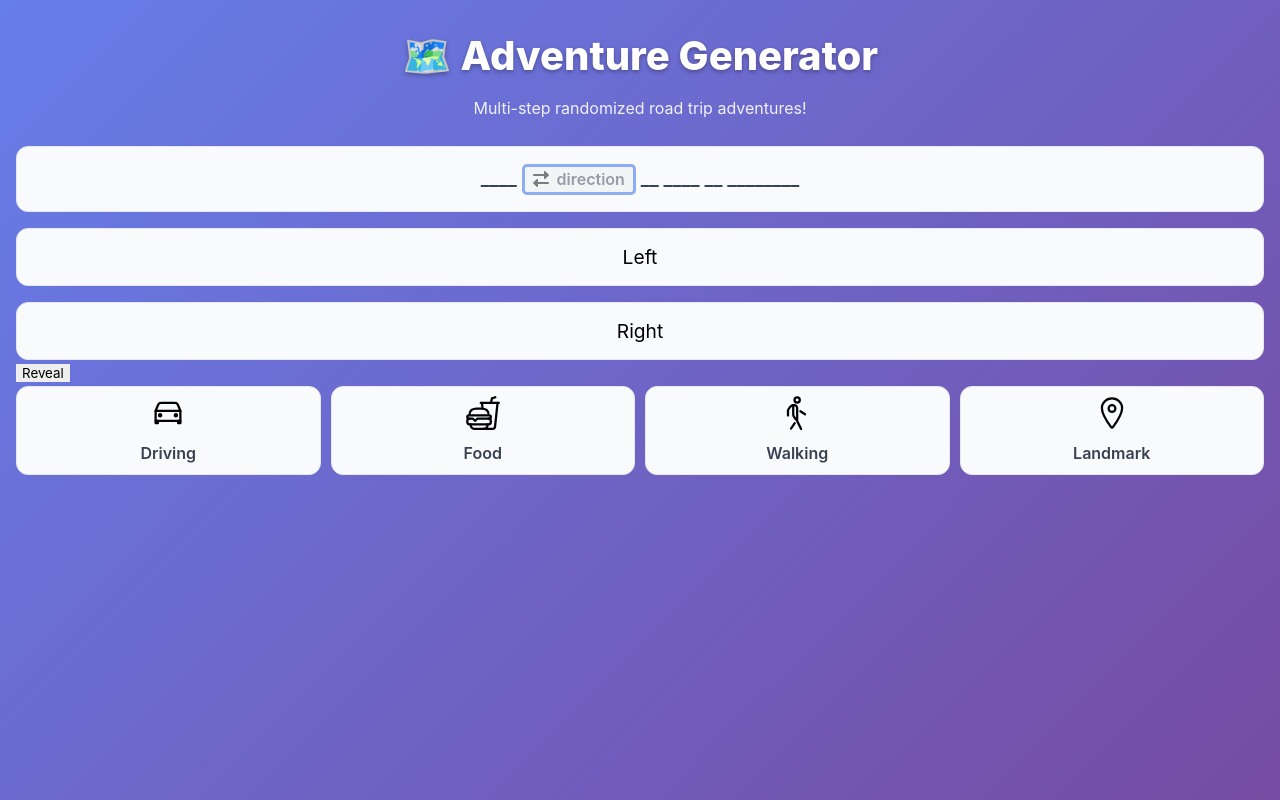
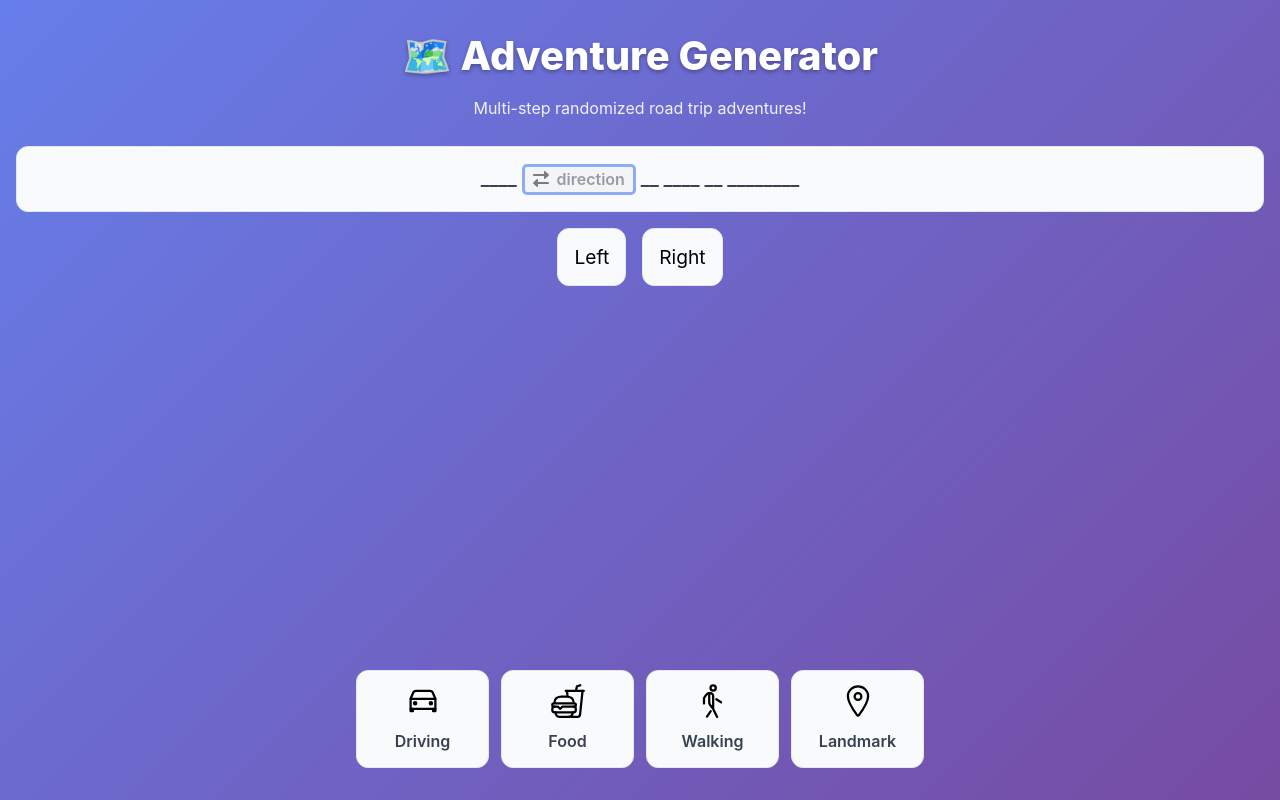
Before and after one commit to marktengi/adventure, a React (Vite) app: page / in a window 1280 px wide. Built offline with nearby package versions, Linux system fonts and the light colour scheme.

Commit message:
fix styling of new prompt selector

```diff
--- a/src/App.tsx
+++ b/src/App.tsx
@@ -30,7 +30,6 @@ const PromptArea = styled.span`
 
 export const App = () => {
   const [prompt, setPrompt] = useState<ParsedPrompt>(() => {
-    console.log("in usestate");
     return parsePrompt(prompts[PromptCategory.DRIVING][0]);
   });
 
@@ -45,22 +44,17 @@ export const App = () => {
     Record<number, string>
   >({});
 
-  console.log("rendering. prompt:", prompt);
-
   const newPromptSelection = (category: PromptCategory) => {
     const categoryPrompts = prompts[category];
-    console.log("newPromptSelection", category);
     const newPrompt = parsePrompt(
       categoryPrompts[Math.floor(Math.random() * categoryPrompts.length)]
     );
-    console.log("setting a new prompt", newPrompt);
     setPrompt(newPrompt);
     setSelectionedValues([]);
     setMask(newPrompt.selectionIndices.length > 0);
     if (newPrompt.selectionIndices.length > 0) {
       setCurrentSelectionIndex(0);
     } else {
-      console.log("no selection indices");
       setCurrentSelectionIndex(null);
     }
   };
@@ -70,19 +64,28 @@ export const App = () => {
     (selectedOption: string, idx: number, advance: boolean = true) => {
       const newSelections = { ...selectedValues, [idx]: selectedOption };
       setSelectionedValues(newSelections);
-      console.log("setSelection", newSelections, idx);
 
       // advance the selection index if it is not the last one
+      // if we're on the last but a previous part is selected, set the current selection index to the previous part
       if (advance) {
         if (
           currentSelectionIndex !== null &&
           currentSelectionIndex < prompt.selectionIndices.length - 1
         ) {
-          console.log("advancing");
           setCurrentSelectionIndex(currentSelectionIndex + 1);
         } else {
-          console.log("resetting");
-          setCurrentSelectionIndex(null);
+          const unfilledIndices = prompt.selectionIndices.filter(
+            (index) => !newSelections[index]
+          );
+          if (unfilledIndices.length > 0) {
+            const nextIndex = prompt.selectionIndices.indexOf(
+              unfilledIndices[0]
+            );
+            setCurrentSelectionIndex(nextIndex);
+          } else {
+            setCurrentSelectionIndex(null);
+            setMask(false);
+          }
         }
       }
     },
@@ -168,8 +171,6 @@ export const App = () => {
     }
   }, [currentSelectionIndex, prompt, updateSelectedValue, selectedValues]);
 
-  console.log("currentSelectionIndex", currentSelectionIndex);
-
   const components = prompt.parts.map((part, index) => {
     if (typeof part === "object" && "promptType" in part) {
       return (
@@ -178,13 +179,6 @@ export const App = () => {
           promptType={part.promptType}
           onClick={() => {
             // when this selection is clicked, set the current selection index to this index
-            console.log(
-              `click on ${
-                part.promptType
-              } setting current selection index to ${prompt.selectionIndices.indexOf(
-                index
-              )}`
-            );
             setCurrentSelectionIndex(prompt.selectionIndices.indexOf(index));
           }}
           value={selectedValues[index]}
@@ -214,8 +208,6 @@ export const App = () => {
         <br />
         {widget}
 
-        <button onClick={() => setMask(false)}>Reveal</button>
-
         <NewPromptSelector onSelection={newPromptSelection} />
       </main>
     </div>
--- a/src/components/NewPromptSelector.tsx
+++ b/src/components/NewPromptSelector.tsx
@@ -10,24 +10,23 @@ interface NewPromptSelectorProps {
 }
 
 const CategoryButton = styled.button`
-  background-color: #f0f0f0;
-  border: 1px solid #ccc;
+  background-color: #f8fafc;
+  border: 1px solid #e5e7eb;
   flex: 1;
-  text-align: center;
   font-size: 1rem;
   font-weight: 600;
   color: #374151;
   line-height: 1.6;
-  text-align: center;
   margin-bottom: 1rem;
-  padding: 0.5rem;
+  padding: 0.75rem;
   border-radius: 12px;
-  background-color: #f8fafc;
-  border: 1px solid #e5e7eb;
   display: flex;
   flex-direction: column;
   align-items: center;
   justify-content: center;
+  cursor: pointer;
+  transition: all 0.2s ease-in-out;
+  min-height: 80px;
 `;
 
 const CategoryButtonImg = styled.img`
@@ -41,14 +40,28 @@ const StyledDiv = styled.div`
   display: flex;
   flex-direction: row;
   flex-wrap: wrap;
-  gap: 10px;
+  gap: 12px;
   justify-content: center;
-  align-items: center;
+  align-items: stretch;
   width: 100%;
+  padding: 16px;
+  max-width: 600px;
+  margin: 0 auto;
+`;
+// fixed div to keep the buttons at the bottom of the screen
+// full width, respecting the padding on the surrounding div
+const FixedDiv = styled.div`
+  position: fixed;
+  width: 100%;
+  bottom: 0;
+  left: 0;
+  right: 0;
+  z-index: 10;
 `;
 
 export const NewPromptSelector = ({ onSelection }: NewPromptSelectorProps) => {
   return (
+    <FixedDiv>
       <StyledDiv>
         <CategoryButton onClick={() => onSelection(PromptCategory.DRIVING)}>
           <CategoryButtonImg src={car} alt="Driving" />
@@ -67,5 +80,6 @@ export const NewPromptSelector = ({ onSelection }: NewPromptSelectorProps) => {
           Landmark
         </CategoryButton>
       </StyledDiv>
+    </FixedDiv>
   );
 };
--- a/src/components/widgets/DirectionLR.tsx
+++ b/src/components/widgets/DirectionLR.tsx
@@ -1,5 +1,5 @@
 import styled from "styled-components";
-import { WidgetContainer, type WidgetProps } from "./types";
+import { WidgetContainerCompact, type WidgetProps } from "./types";
 
 const DirectionButton = styled.button`
   background-color: #f8fafc;
@@ -17,13 +17,13 @@ export const DirectionLR = ({ onSelection }: DirectionLRProps) => {
     onSelection(selectedOption);
   };
   return (
-    <WidgetContainer>
+    <WidgetContainerCompact>
       <DirectionButton onClick={() => handleSelection("left")}>
         Left
       </DirectionButton>
       <DirectionButton onClick={() => handleSelection("right")}>
         Right
       </DirectionButton>
-    </WidgetContainer>
+    </WidgetContainerCompact>
   );
 };
--- a/src/components/widgets/NumberWidget.tsx
+++ b/src/components/widgets/NumberWidget.tsx
@@ -52,7 +52,6 @@ export const NumberWidget = ({
         max="10"
         value={value}
         onInput={(e: React.ChangeEvent<HTMLInputElement>) => {
-          console.log("change", e.target.value);
           setValue(
             e.target.value as
               | "1"
```
Lines whose indentation alone changed are shown as unchanged.
